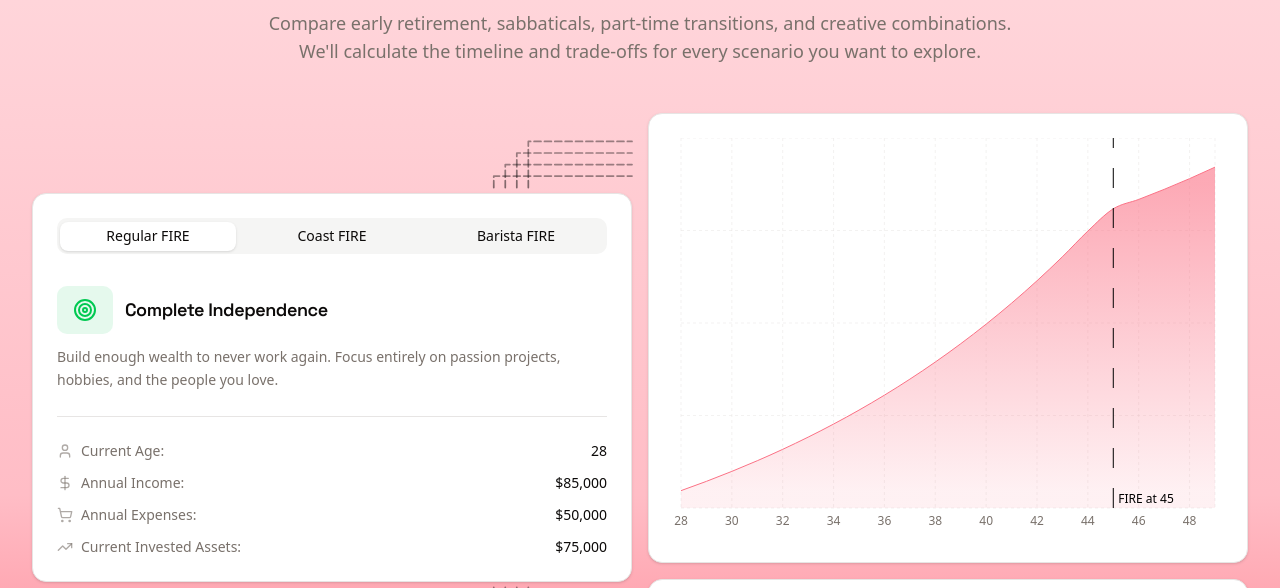
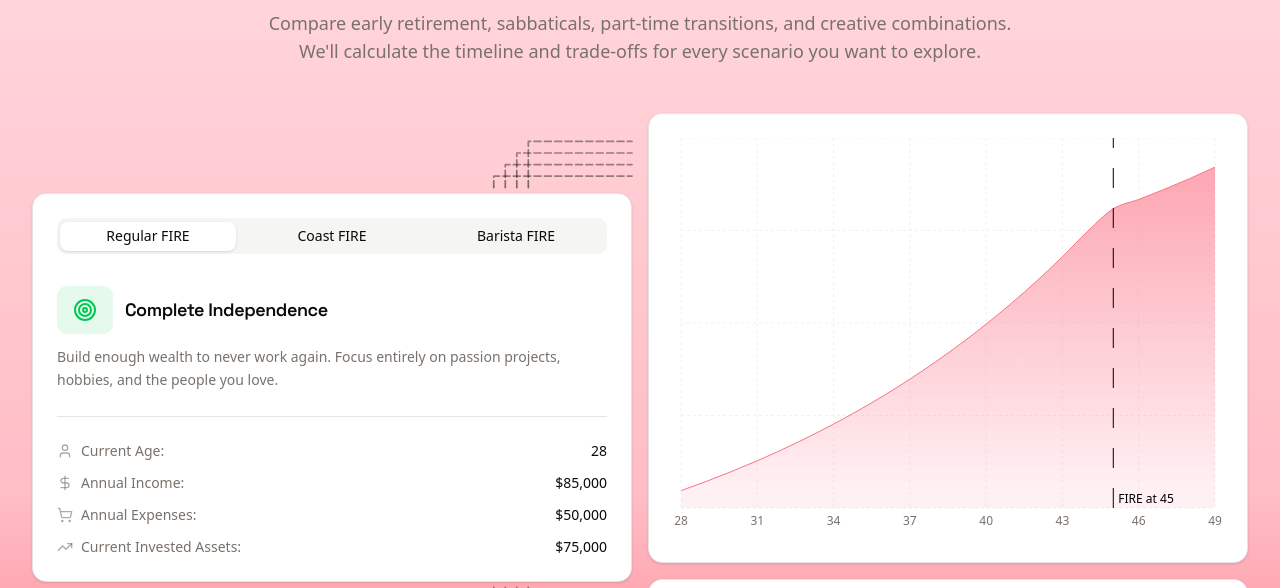
Before and after one commit to schelskedevco/ignidash-legacy, a Next.js app: page / in a window 1280 px wide. Shown: the part 980-1568 px from the top of the page. Built offline with nearby package versions, Linux system fonts and the light colour scheme.

Commit message:
chart stuff

```diff
--- a/src/components/features/fire-scenarios/components/financial-outputs/growth-chart.tsx
+++ b/src/components/features/fire-scenarios/components/financial-outputs/growth-chart.tsx
@@ -99,35 +99,14 @@ export function GrowthChart({ data, outputs, scenario }: GrowthChartProps) {
     return () => window.removeEventListener("resize", checkMobile);
   }, []);
 
-  // Filter data points for mobile to reduce clutter
-  // But always ensure the FIRE age point is included
-  const chartData = isMobile
-    ? data.filter((_, index) => {
-        const isEvenIndex = index % 2 === 0;
-        const isLastIndex = index === data.length - 1;
-        const isFireAgePoint = Math.abs(data[index].age - fireAge) <= 1;
-        return isEvenIndex || isLastIndex || isFireAgePoint;
-      })
-    : data;
-
-  const xAxisInterval = isMobile ? 2 : 1;
-
   return (
     <ChartContainer
       config={chartConfig}
       className="h-[250px] w-full max-w-full sm:h-[320px] md:h-[400px]"
     >
-      <AreaChart
-        data={chartData}
-        margin={{ top: 0, right: 8, left: 8, bottom: 0 }}
-      >
+      <AreaChart data={data} margin={{ top: 0, right: 8, left: 8, bottom: 0 }}>
         <CartesianGrid strokeDasharray="3 3" className="stroke-muted/20" />
-        <XAxis
-          dataKey="age"
-          tickLine={false}
-          axisLine={false}
-          interval={xAxisInterval}
-        />
+        <XAxis dataKey="age" tickLine={false} axisLine={false} interval={2} />
         <YAxis tick={true} tickLine={false} axisLine={false} width={0} />
         <ChartTooltip
           content={
```
